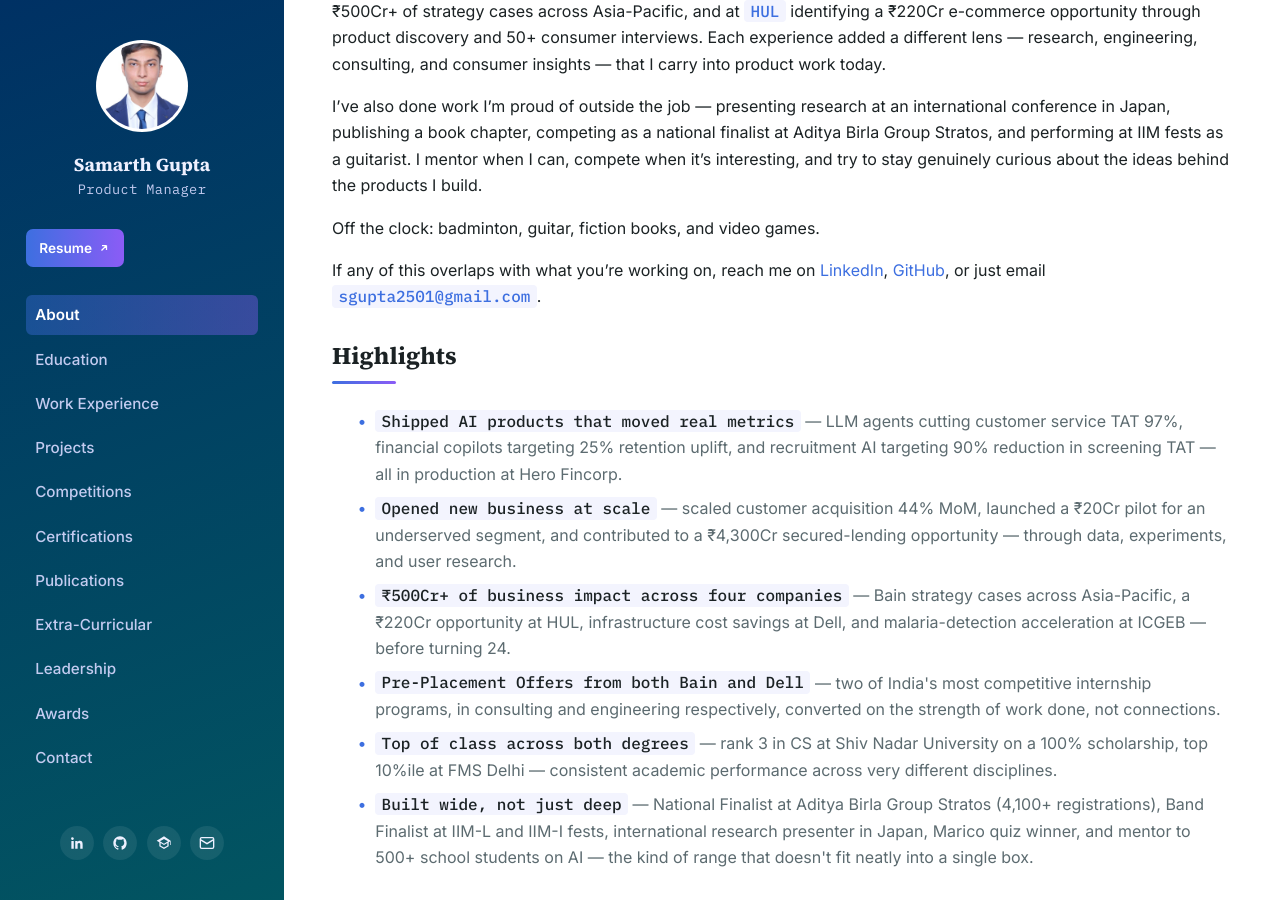
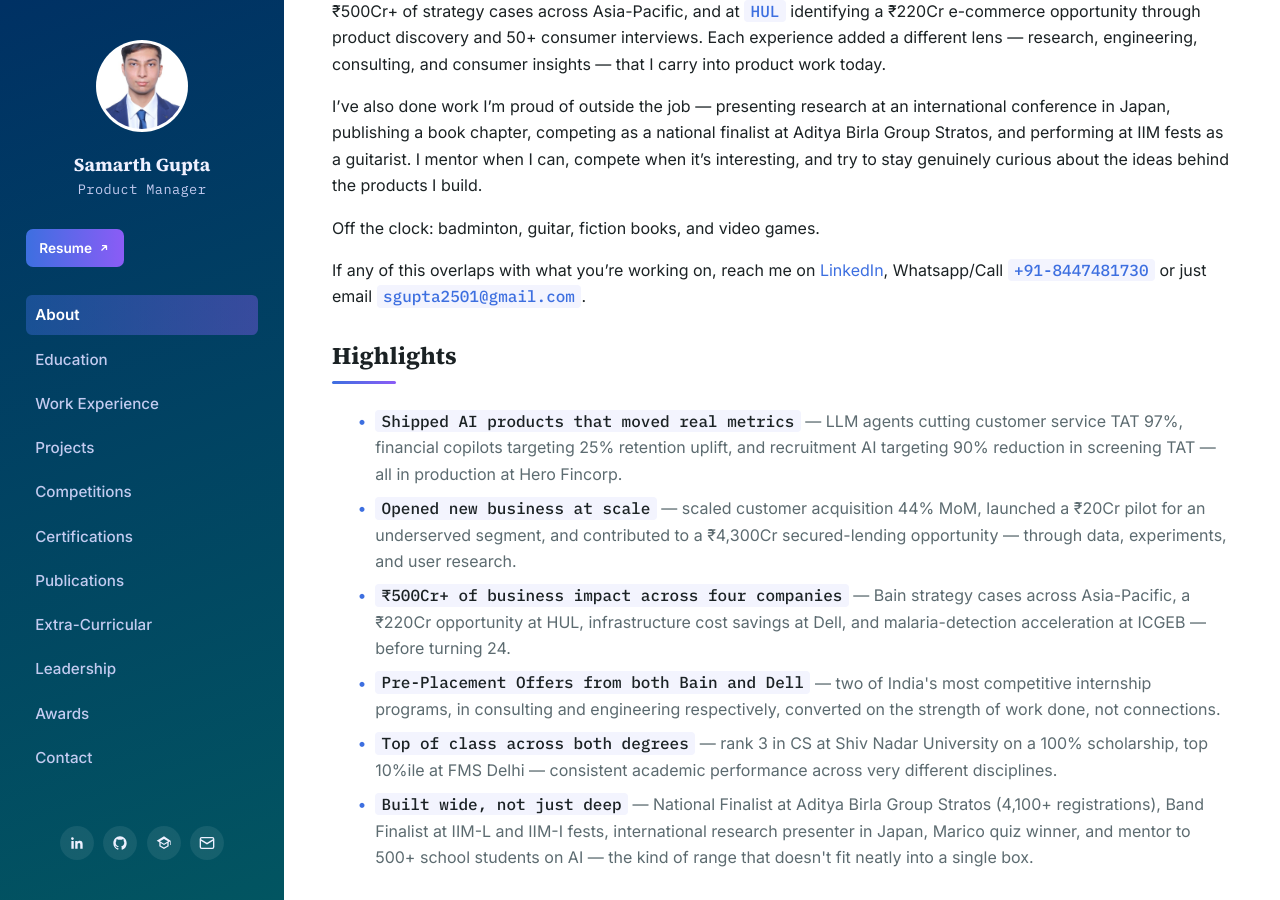
Before and after one commit to sgupta2501/sgupta2501.github.io, a Jekyll site: the page built from index.md, in a window 1280 px wide and 900 px high, scrolled down 632 px. Built offline with Jekyll 4.4.1, drawn with Linux system fonts in a browser that asks for light colours.

Commit message:
updated about page

```diff
--- a/index.md
+++ b/index.md
@@ -20,7 +20,7 @@
 
 Off the clock: badminton, guitar, fiction books, and video games.
 
-If any of this overlaps with what you're working on, reach me on [LinkedIn](https://linkedin.com/in/samarth-gupta-b932031b4), [GitHub](https://github.com/sgupta2501), or just email **sgupta2501@gmail.com**.
+If any of this overlaps with what you're working on, reach me on [LinkedIn](https://linkedin.com/in/samarth-gupta-b932031b4), Whatsapp/Call **+91-8447481730** or just email **sgupta2501@gmail.com**.
 
 ## Highlights
 
```
